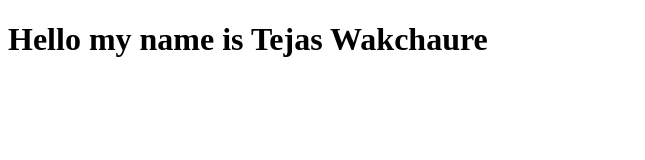
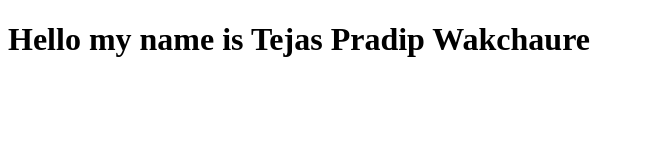
Before and after one commit to Wakchaure123/Host, a plain HTML site: page index.html in a window 1280 px wide. Shown: the whole page, without its empty margins (0-645 px from the left). Drawn offline with Linux system fonts and the light colour scheme.

Commit message:
Full name

```diff
--- a/index.html
+++ b/index.html
@@ -5,7 +5,7 @@
     </head>
     <body>
         <h1>
-            Hello my name is Tejas Wakchaure
+            Hello my name is Tejas Pradip Wakchaure
         </h1>
     </body>
 </html>
```
